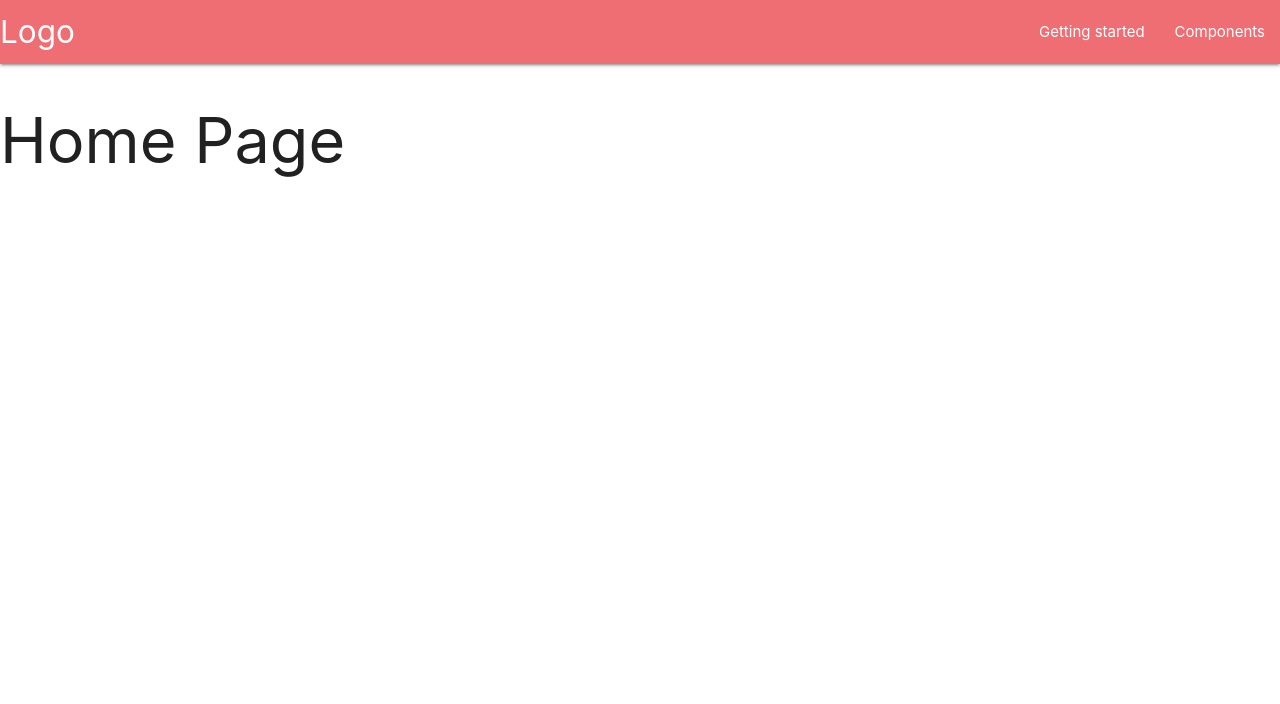
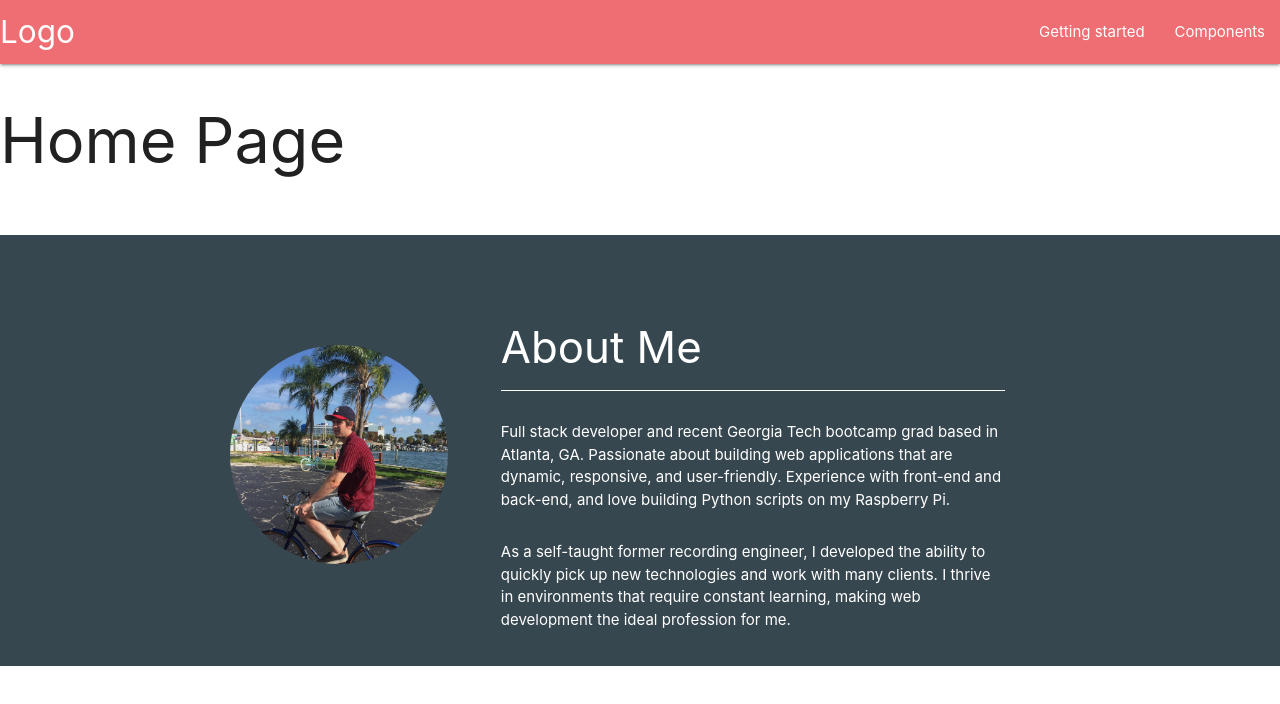
Before and after one commit to dgtlctzn/portfolio-page, a React (Create React App) app in the folder client/: page / in a window 1280 px wide. Shown: the top 704 px of the page. Built offline with nearby package versions, Linux system fonts and the light colour scheme.

Commit message:
added about me component

```diff
--- a/client/package.json
+++ b/client/package.json
@@ -6,6 +6,7 @@
     "@testing-library/jest-dom": "^5.11.6",
     "@testing-library/react": "^11.2.2",
     "@testing-library/user-event": "^12.4.0",
+    "animate.css": "^4.1.1",
     "materialize-css": "^1.0.0-rc.2",
     "react": "^17.0.1",
     "react-dom": "^17.0.1",
--- a/client/src/App.js
+++ b/client/src/App.js
@@ -1,5 +1,6 @@
 import Home from "./containers/Home/Home";
 import Nav from "./components/Nav/Nav";
+import "animate.css";
 
 function App() {
   return (
--- /dev/null
+++ b/client/src/components/About/About.css
@@ -0,0 +1,16 @@
+#bike {
+  width: 100%;
+  height: auto;
+  border-radius: 100%;
+  margin-top: 20px;
+  padding: 30px;
+}
+
+#break {
+  height: 1px;
+  background-color: white;
+}
+
+.about {
+  margin-top: 30px;
+}
--- /dev/null
+++ b/client/src/components/About/About.jsx
@@ -0,0 +1,32 @@
+import React from "react";
+import "./About.css";
+
+const About = () => {
+  return (
+    <div className="container">
+      <div id="about-me" className="row animate__animated animate__fadeInLeft">
+        <div className="col m4">
+          <img id="bike"  src="./img/me-on-a-bike.jpg" alt="" />
+        </div>
+        <div className="col s12 m7">
+          <h3>About Me</h3>
+          <div id="break"></div>
+          <p className="about">
+            Full stack developer and recent Georgia Tech bootcamp grad based in
+            Atlanta, GA. Passionate about building web applications that are
+            dynamic, responsive, and user-friendly. Experience with front-end
+            and back-end, and love building Python scripts on my Raspberry Pi.
+          </p>
+          <p className="about">
+            As a self-taught former recording engineer, I developed the ability
+            to quickly pick up new technologies and work with many clients. I
+            thrive in environments that require constant learning, making web
+            development the ideal profession for me.
+          </p>
+        </div>
+      </div>
+    </div>
+  );
+};
+
+export default About;
--- /dev/null
+++ b/client/src/containers/Home/Home.css
@@ -0,0 +1,5 @@
+#about-me {
+    margin-top: 60px;
+    background-color: #37474f;
+    color: white;
+}
--- a/client/src/containers/Home/Home.jsx
+++ b/client/src/containers/Home/Home.jsx
@@ -1,11 +1,18 @@
-import React from 'react';
+import React from "react";
+import About from "../../components/About/About";
+import "./Home.css";
 
 const Home = () => {
-    return (
-        <div>
-            <h1>Home Page</h1>
+  return (
+    <div>
+      <h1>Home Page</h1>
+      <div id="about-me" className="row">
+        <div className="col s12">
+          <About />
         </div>
-    );
+      </div>
+    </div>
+  );
 };
 
 export default Home;
```
Also changed, not shown: client/public/img/me-on-a-bike.jpg (added), 1 other file (tests, documents, lock files or other folders).
